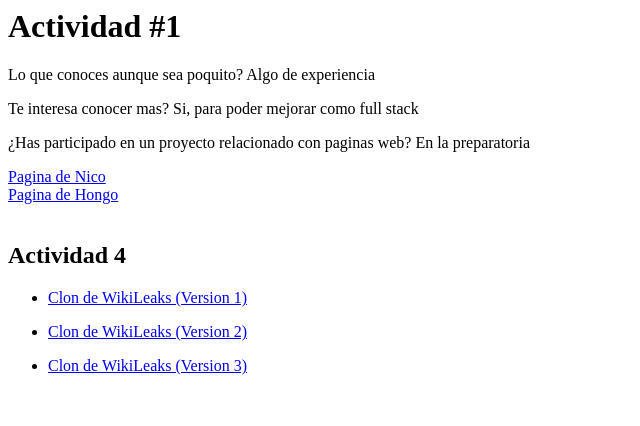
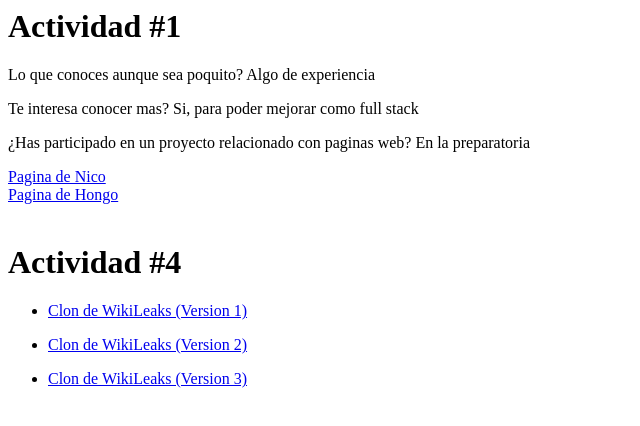
Before and after one commit to JosArtu/JosArtu.github.io, a plain HTML site: page miarchivo.html in a window 1280 px wide. Shown: the whole page, without its empty margins (0-640 px from the left). Drawn offline with Linux system fonts and the light colour scheme.

Commit message:
Update miarchivo.html

```diff
--- a/miarchivo.html
+++ b/miarchivo.html
@@ -13,7 +13,7 @@
 
         <br><br>
 
-        <h2>Actividad 4</h2>
+        <h1>Actividad #4</h1>
         <ul>
             <li><a href="https://josartu.github.io/ACT4V1">Clon de WikiLeaks (Version 1)</a></li>
             </ul>
```
